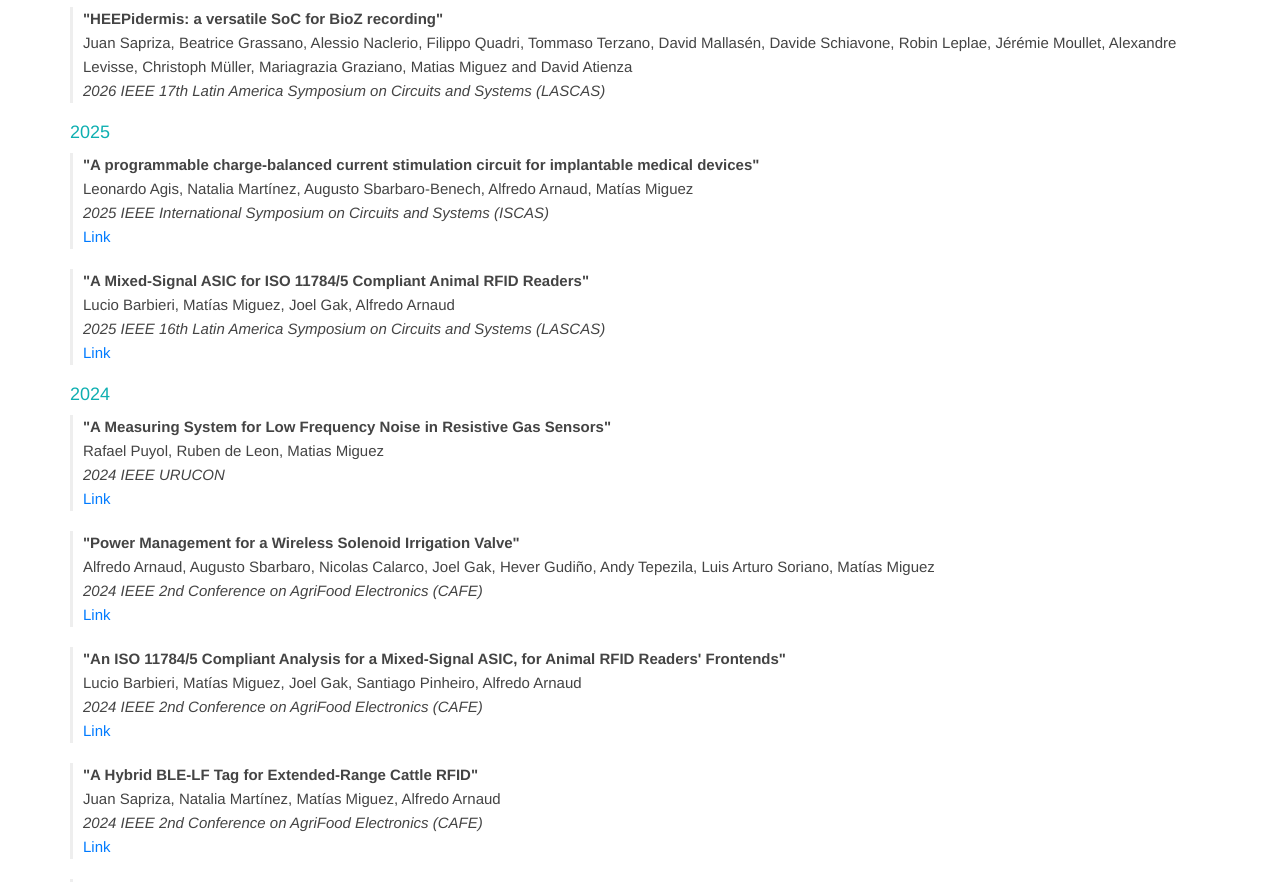
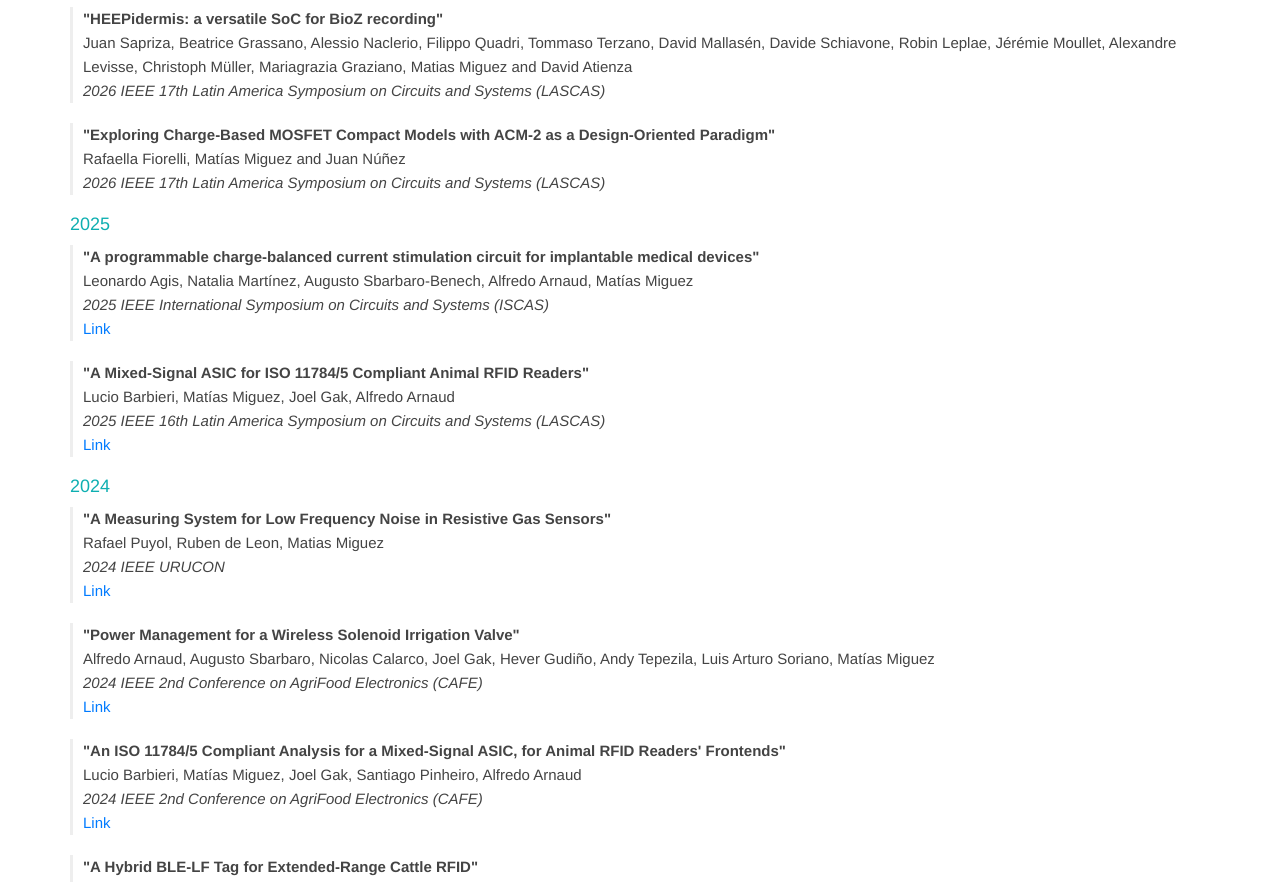
Before and after one commit to uDIE-UCU/uDIE-website, a plain HTML site: page publications.html in a window 1280 px wide. Shown: the part 4352-5234 px from the top of the page. Drawn offline with nearby package versions, Linux system fonts and the light colour scheme.

Commit message:
publication 2026 conference

```diff
--- a/publications.html
+++ b/publications.html
@@ -361,6 +361,12 @@
             <div class="pub-entry">
                 <p><strong>"HEEPidermis: a versatile SoC for BioZ recording"</strong><br>
                 Juan Sapriza, Beatrice Grassano, Alessio Naclerio, Filippo Quadri, Tommaso Terzano, David Mallasén, Davide Schiavone, Robin Leplae, Jérémie Moullet, Alexandre Levisse, Christoph Müller, Mariagrazia Graziano, Matias Miguez and David Atienza<br>
+                <em>2026 IEEE 17th Latin America Symposium on Circuits and Systems (LASCAS)</em><br>
+                </p>
+            </div>
+            <div class="pub-entry">
+                <p><strong>"Exploring Charge-Based MOSFET Compact Models with ACM-2 as a Design-Oriented Paradigm"</strong><br>
+                Rafaella Fiorelli, Matías Miguez and Juan Núñez<br>
                 <em>2026 IEEE 17th Latin America Symposium on Circuits and Systems (LASCAS)</em><br>
                 </p>
             </div>
```
